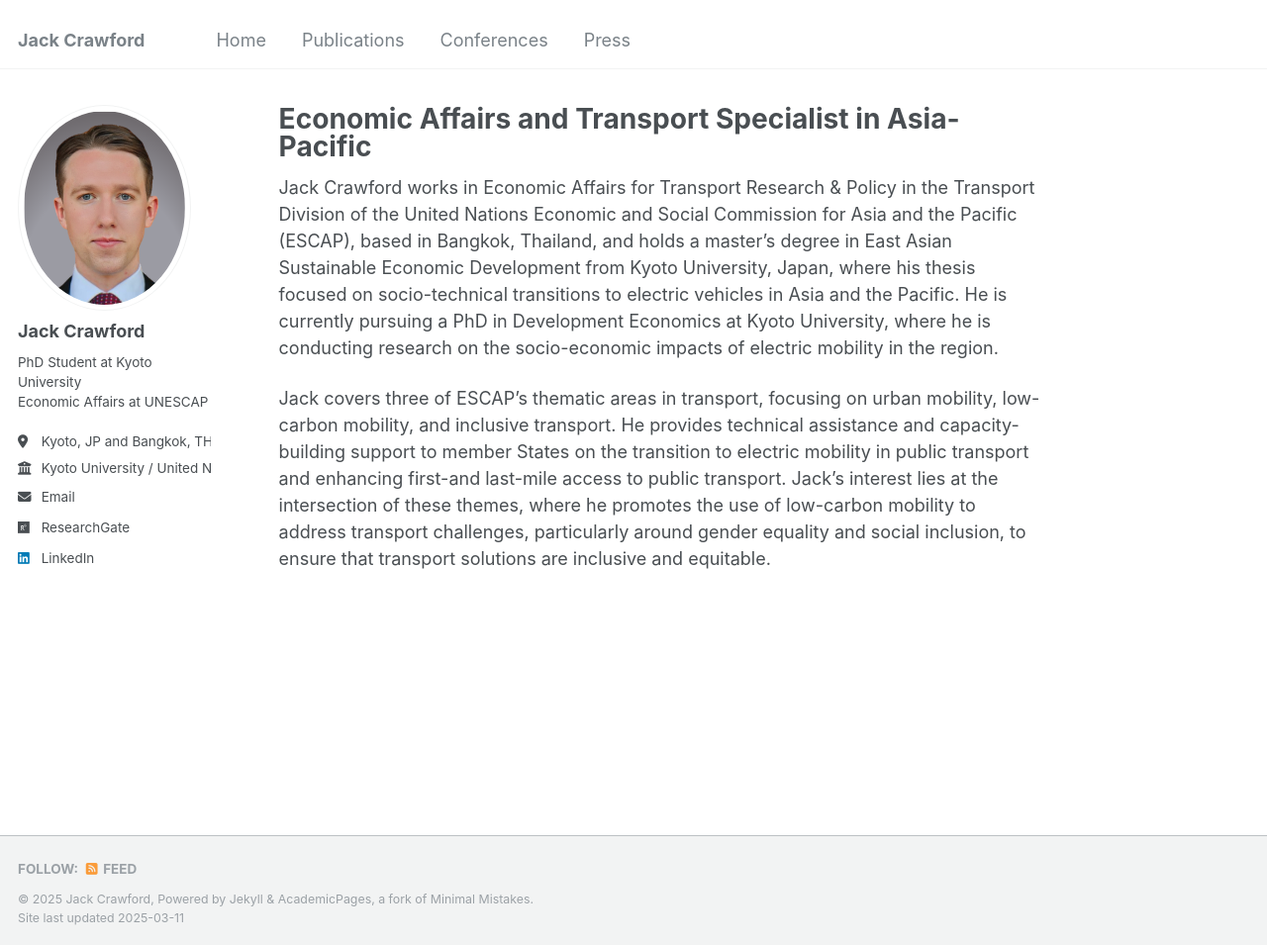
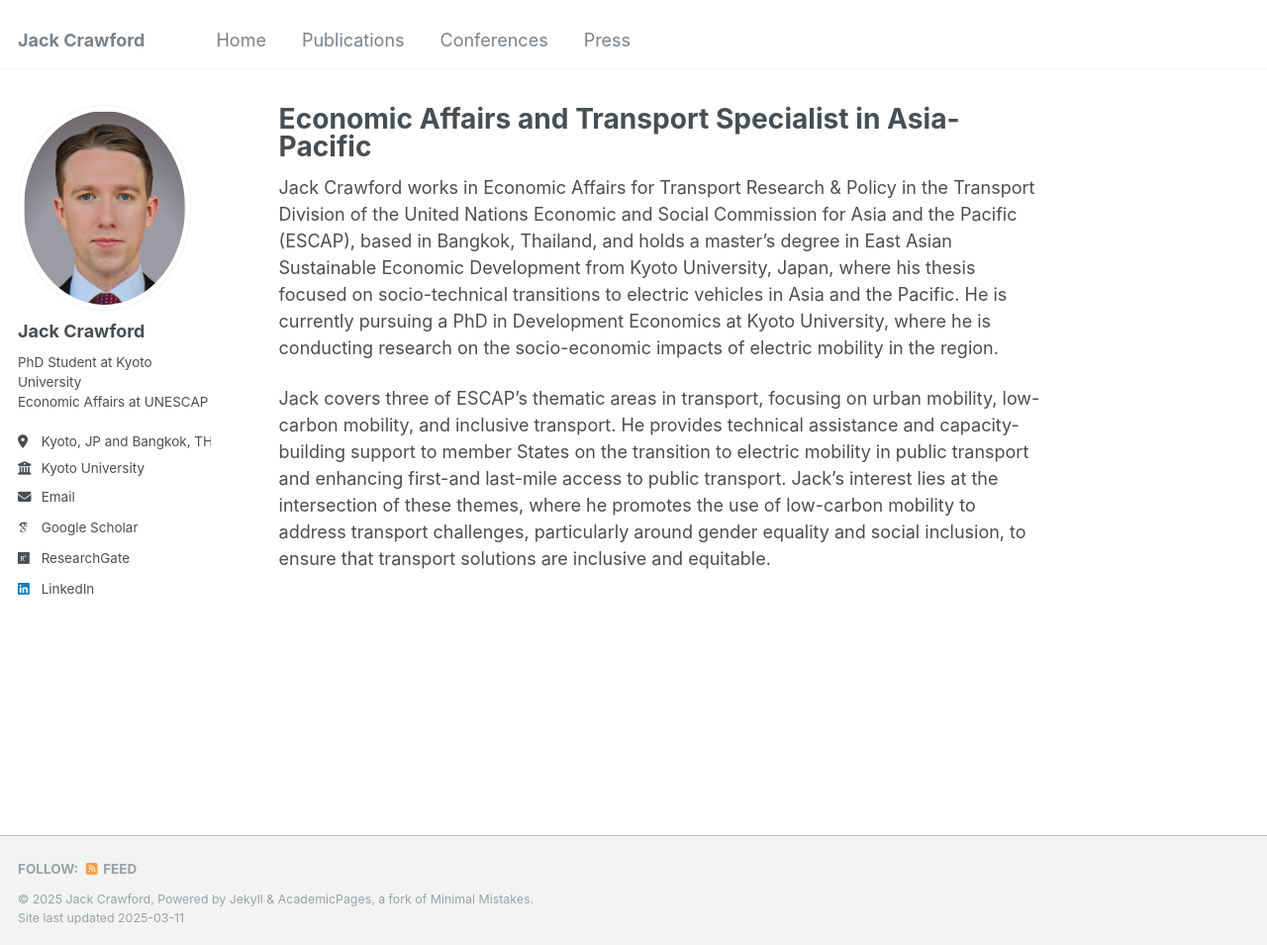
Before and after one commit to jackgcrawford/jackcrawford, a Jekyll site: the page built from _pages/about.md, in a window 1280 px wide and 955 px high. Shown: the whole window at 99% size. Built offline with Jekyll 4.4.1, drawn with Linux system fonts in a browser that asks for light colours; some web fonts are replaced.

Commit message:
Update _config.yml

```diff
--- a/_config.yml
+++ b/_config.yml
@@ -25,12 +25,12 @@ author:
   pronouns         : # example: "she/her"
   bio              : "PhD Student at Kyoto University <br/> Economic Affairs at UNESCAP"
   location         : "Kyoto, JP and Bangkok, TH"
-  employer         : "Kyoto University / United Nations"
+  employer         : "Kyoto University"
   email            : "jack.crawford.84h@st.kyoto-u.ac.jp"
 
   # Academic websites
   arxiv            : # URL
-  googlescholar    : # URL
+  googlescholar    : "https://scholar.google.com/citations?user=Uz3AxGsAAAAJ&hl=en"
   impactstory      : # URL
   orcid            : # URL
   semantic         : # URL
```
